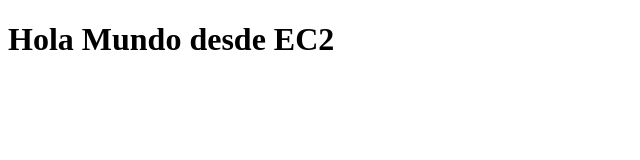
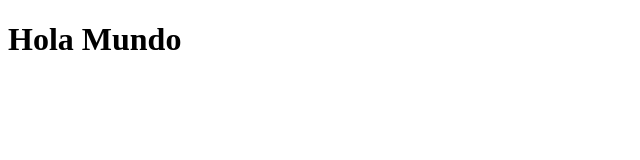
Before and after one commit to CinthiaDayanara/my-app, a plain HTML site: page index.html in a window 1280 px wide. Shown: the whole page, without its empty margins (0-640 px from the left). Drawn offline with Linux system fonts and the light colour scheme.

Commit message:
feat: :sparkles: update html

```diff
--- a/index.html
+++ b/index.html
@@ -6,6 +6,6 @@
   <title>Hola Mundo</title>
 </head>
 <body>
-  <h1>Hola Mundo desde EC2</h1>
+  <h1>Hola Mundo </h1>
 </body>
 </html>
```
